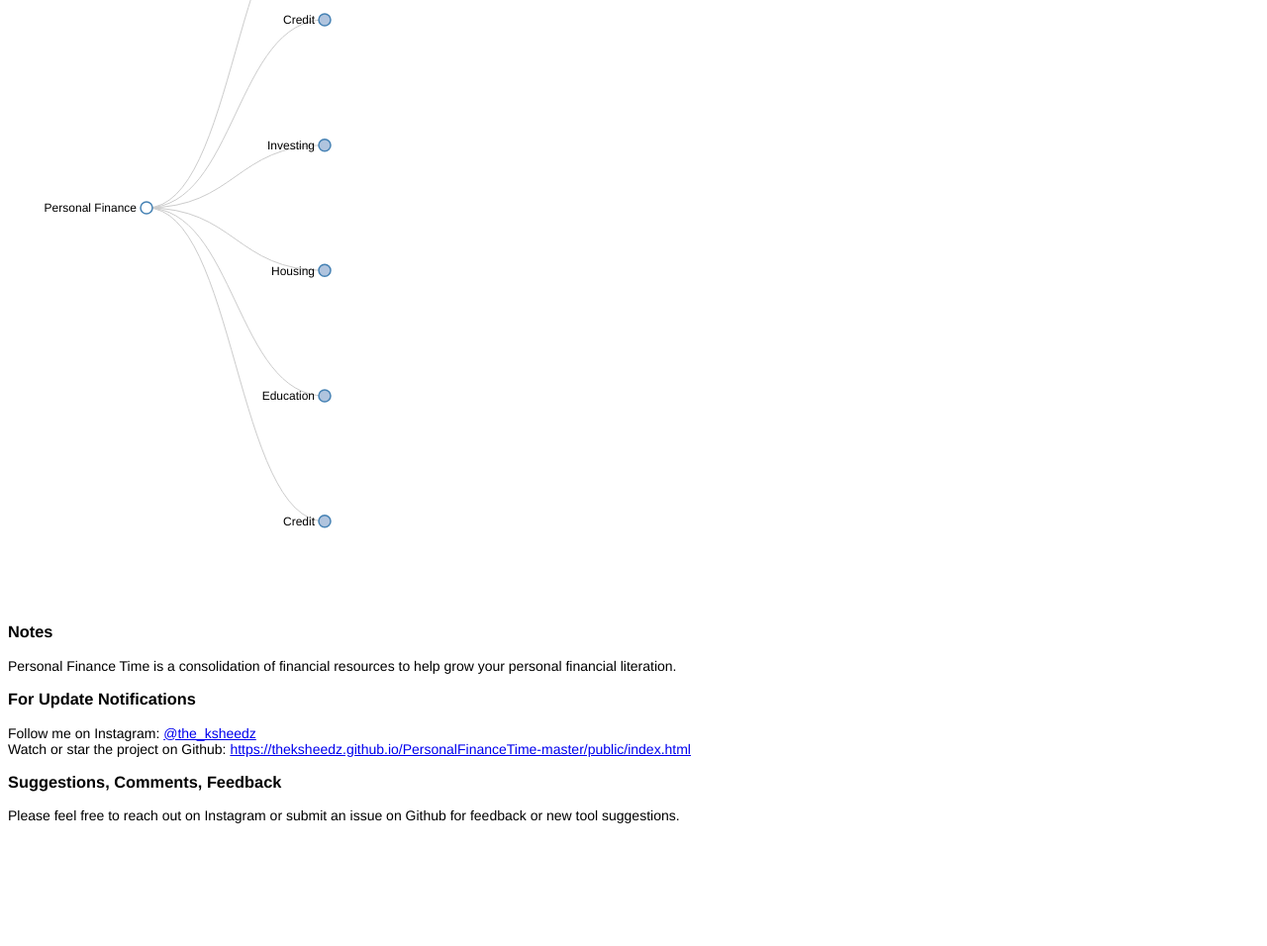
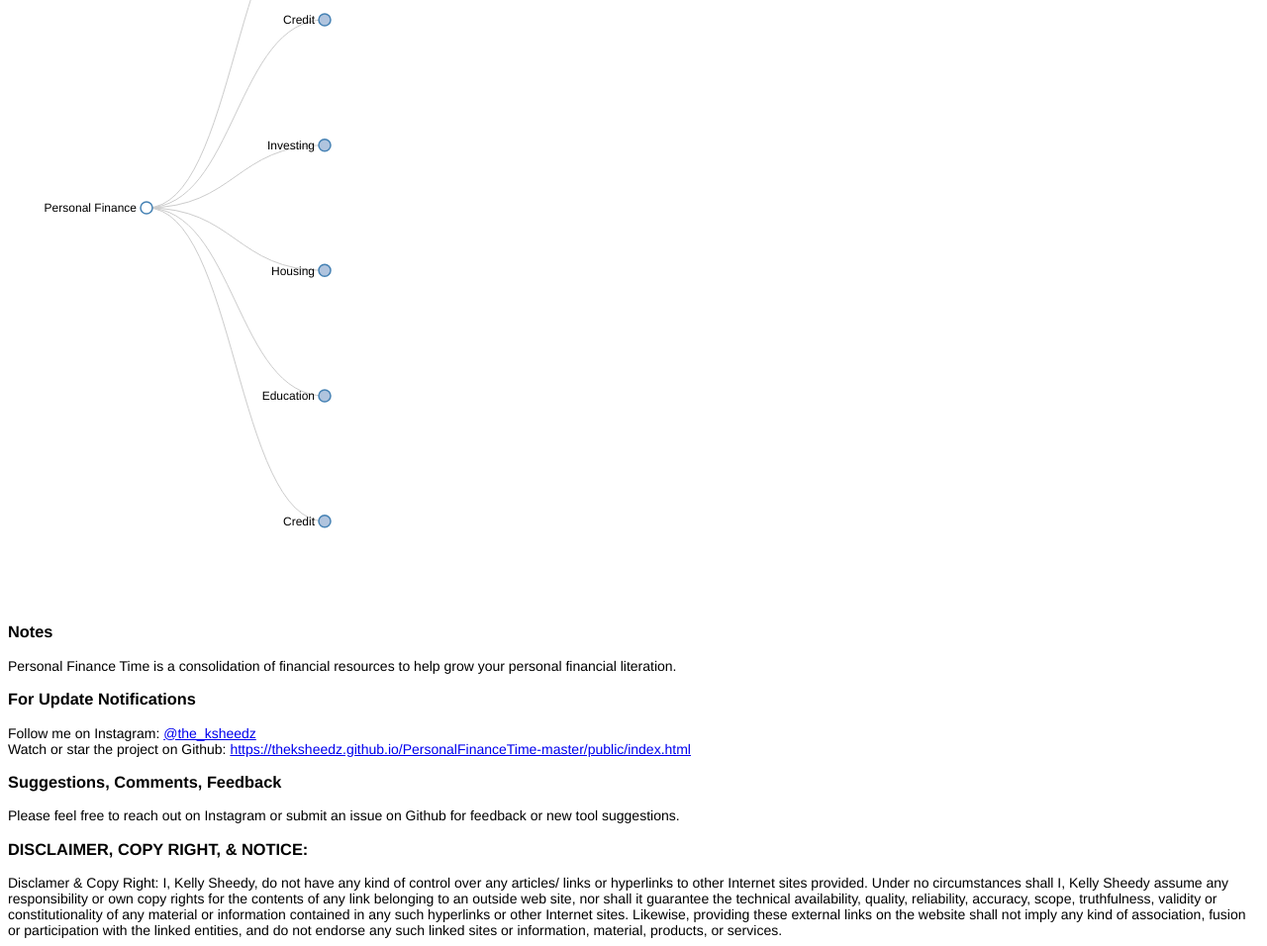
Before and after one commit to theksheedz/theksheedz.github.io, a website: page PersonalFinanceTime-master/public/index.html in a window 1280 px wide. Shown: the part 285-1241 px from the top of the page at 99% size. Before the commit the page ends 1125 px from the top, so only its background shows below. Drawn offline with Linux system fonts and the light colour scheme.

Commit message:
Update index.html

```diff
--- a/PersonalFinanceTime-master/public/index.html
+++ b/PersonalFinanceTime-master/public/index.html
@@ -27,6 +27,10 @@
     <h3>Suggestions, Comments, Feedback</h3>
     Please feel free to reach out on Instagram or submit an issue on Github for feedback or new tool suggestions.
 
+    <h3>DISCLAIMER, COPY RIGHT, & NOTICE:</h3>
+    Disclamer & Copy Right: I, Kelly Sheedy, do not have any kind of control over any articles/ links or hyperlinks to other Internet sites provided.
+    Under no circumstances shall I, Kelly Sheedy assume any responsibility or own copy rights for the contents of any link belonging to an outside web site, nor shall it guarantee the technical availability, quality, reliability, accuracy, scope, truthfulness, validity or constitutionality of any material or information contained in any such hyperlinks or other Internet sites.
+    Likewise, providing these external links on the website shall not imply any kind of association, fusion or participation with the linked entities, and do not endorse any such linked sites or information, material, products, or services.
   </body>
 
 </html>
```
